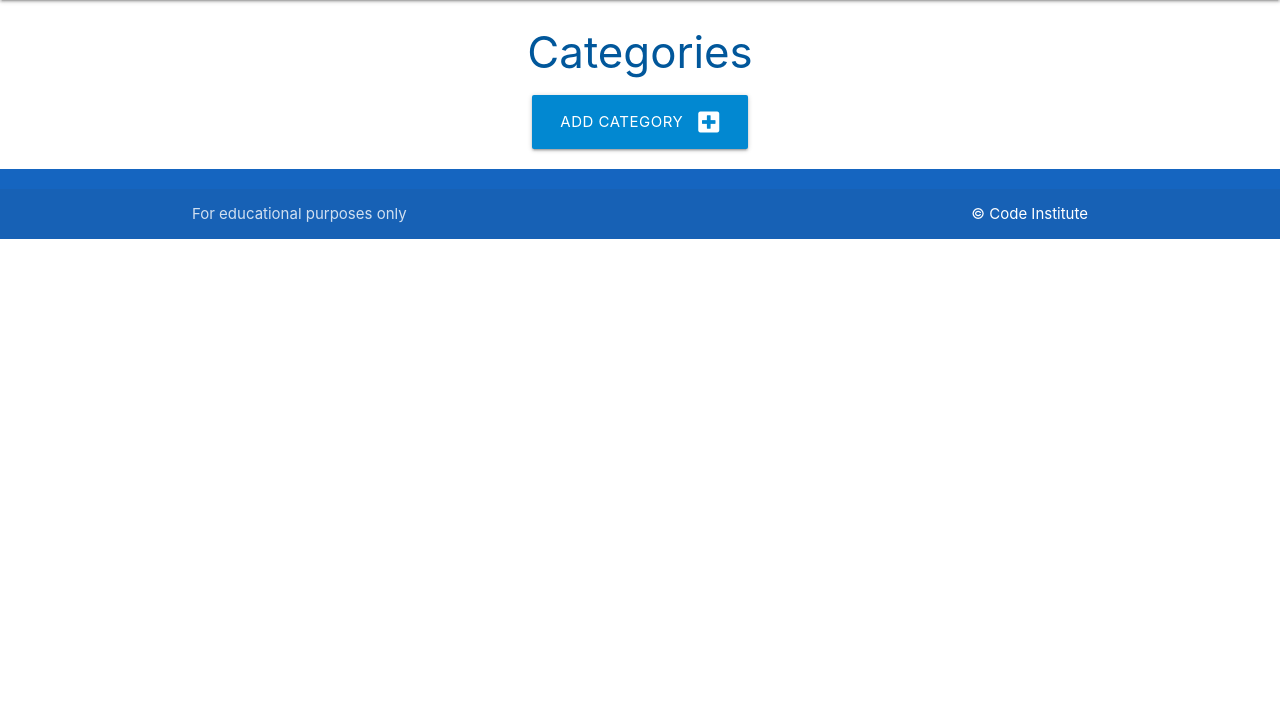
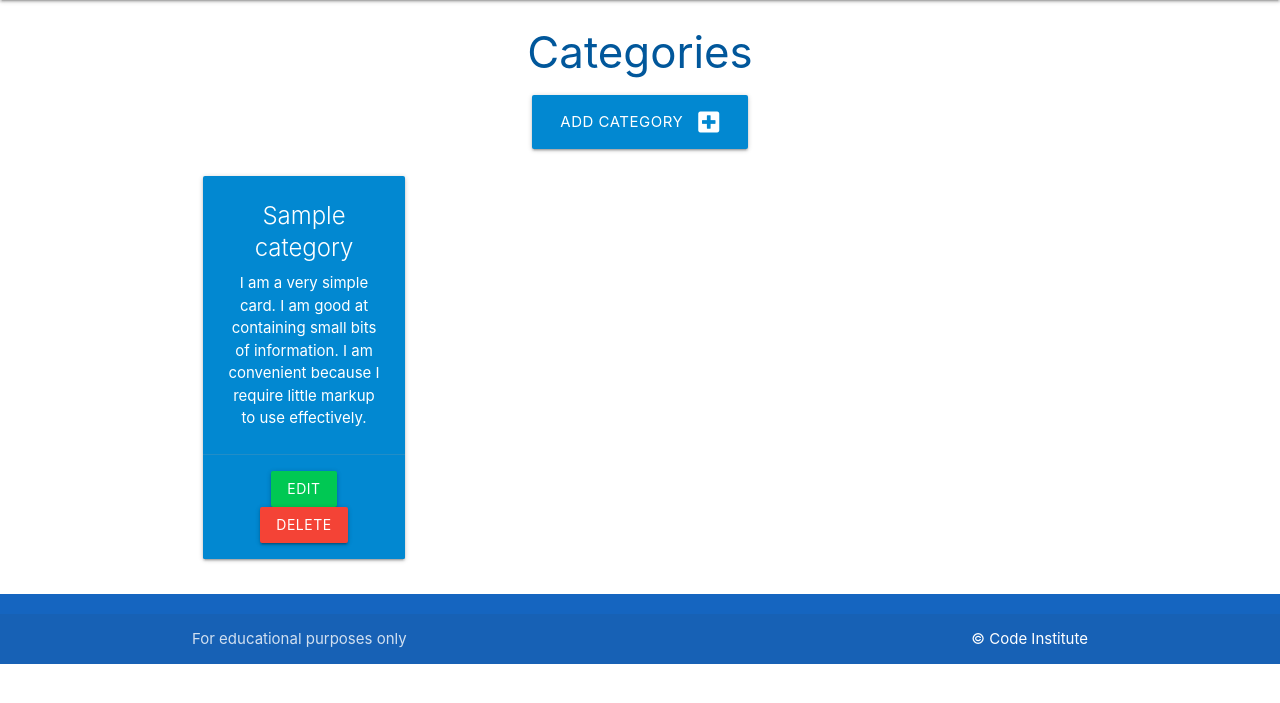
Before and after one commit to JLumb/Flask-with-SQLAlchemy, a Flask app: page /categories in a window 1280 px wide. Shown: the part 64-767 px from the top of the page. Run offline with Flask 2, Linux system fonts and the light colour scheme; tables that the repository leaves empty hold one stand-in row (values such as "Sample post").

Commit message:
added the ability to add categories onto the categories page and show in cards

```diff
--- a/taskmanager/routes.py
+++ b/taskmanager/routes.py
@@ -11,7 +11,8 @@ def home():
 
 @app.route("/categories")
 def categories():
-    return render_template("categories.html")
+    categories = (Category.query.order_by(Category.category_name).all())
+    return render_template("categories.html", categories=categories)
 
 
 @app.route("/add_category", methods=["GET", "POST"])
--- a/taskmanager/templates/categories.html
+++ b/taskmanager/templates/categories.html
@@ -11,4 +11,22 @@
     </div>
 </div>
 
+<div class="row">
+    {% for category in categories%}
+    <div class="col s12 m6 l3">
+      <div class="card light-blue darken-2 center align">
+        <div class="card-content white-text">
+          <span class="card-title">{{ category.category_name }}</span>
+          <p>I am a very simple card. I am good at containing small bits of information.
+          I am convenient because I require little markup to use effectively.</p>
+        </div>
+        <div class="card-action">
+          <a href="#" class="btn green accent-4">Edit</a>
+          <a href="#" class="btn red">Delete</a>
+        </div>
+      </div>
+    </div>
+    {% endfor %}
+  </div>
+
 {% endblock %}
```
